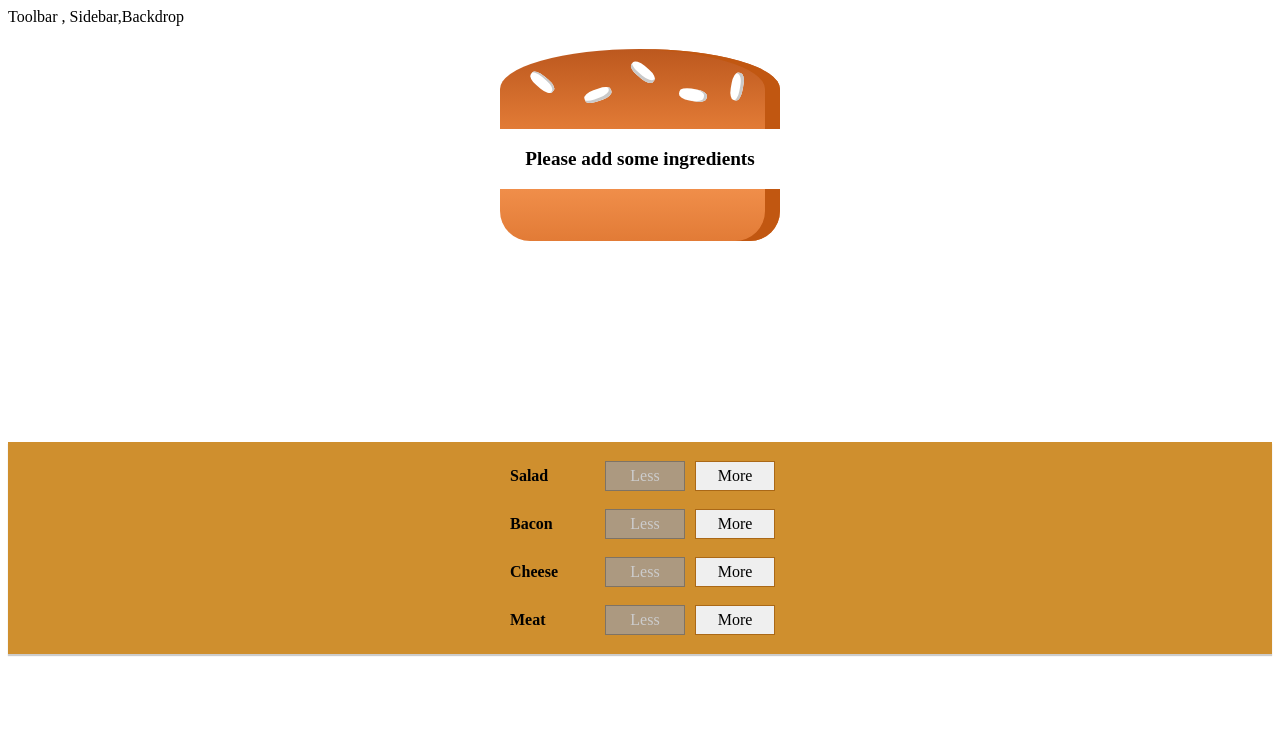
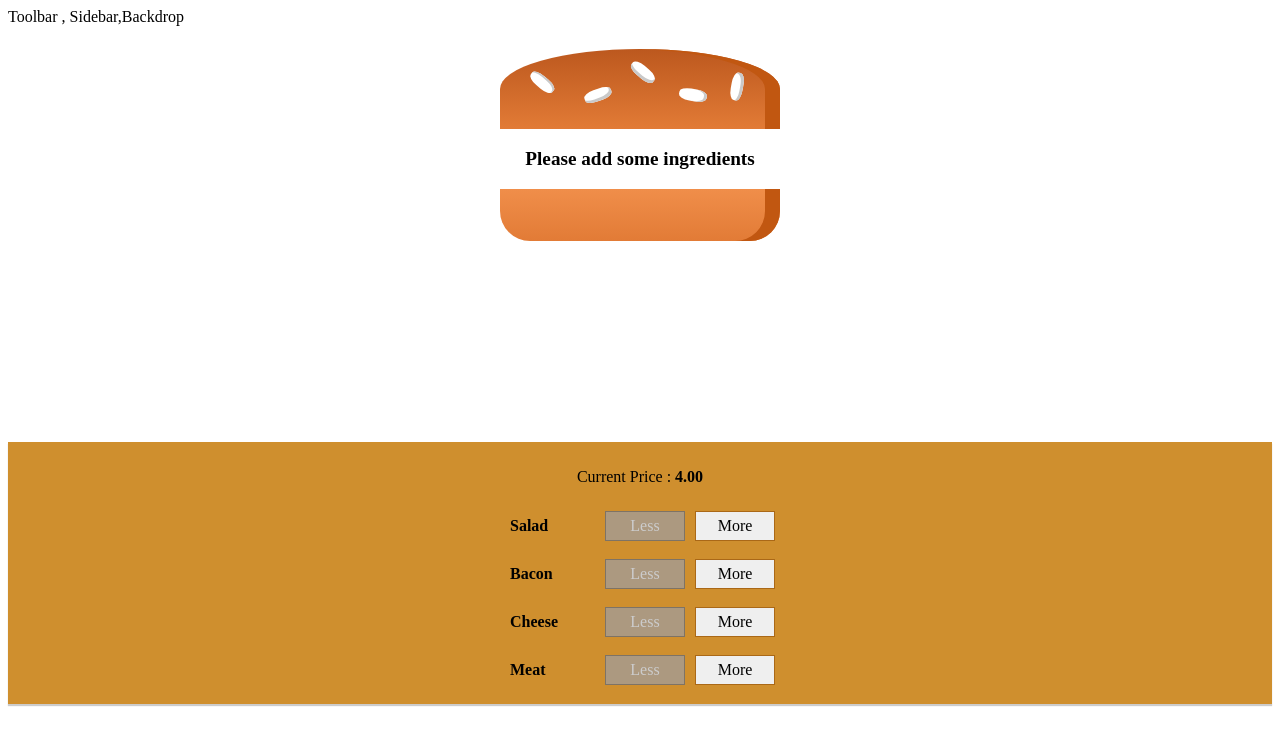
Before and after one commit to siam88/foodie, a React app: page / in a window 1280 px wide. Shown: the top 744 px of the page. Built offline with nearby package versions, Linux system fonts and the light colour scheme.

Commit message:
price viewed

```diff
--- a/src/components/Burger/BuildControls/BuildControls.js
+++ b/src/components/Burger/BuildControls/BuildControls.js
@@ -13,6 +13,7 @@
 
 const BuildControls = (props) => (
     <div className={classes.BuildControls}>
+        <p>Current Price : <strong>{props.price.toFixed(2)}</strong></p>
         {controls.map(ctrl => (
             <BuildControl
                 key={ctrl}
--- a/src/containers/BurgerBuilder/BurgerBuilder.js
+++ b/src/containers/BurgerBuilder/BurgerBuilder.js
@@ -62,7 +62,9 @@
                 <BuildControls
                     ingredientAdded={this.addIngredientHandler}
                     ingredientRemoved={this.removeIngredientHandler}
-                    disabled={disabledInfo} />
+                    disabled={disabledInfo}
+                    price={this.state.totalPrice}
+                />
 
             </Aux>
 
```
